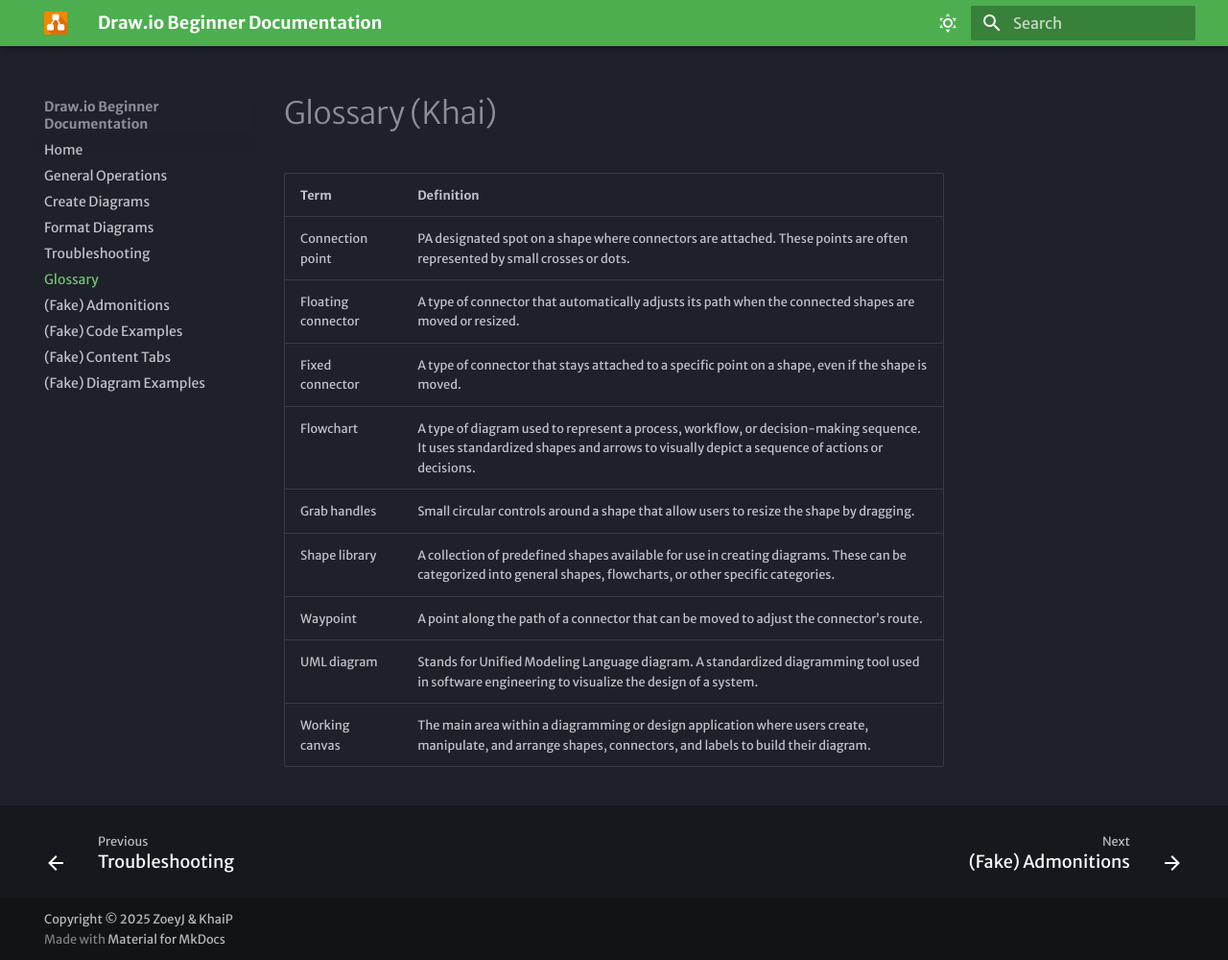
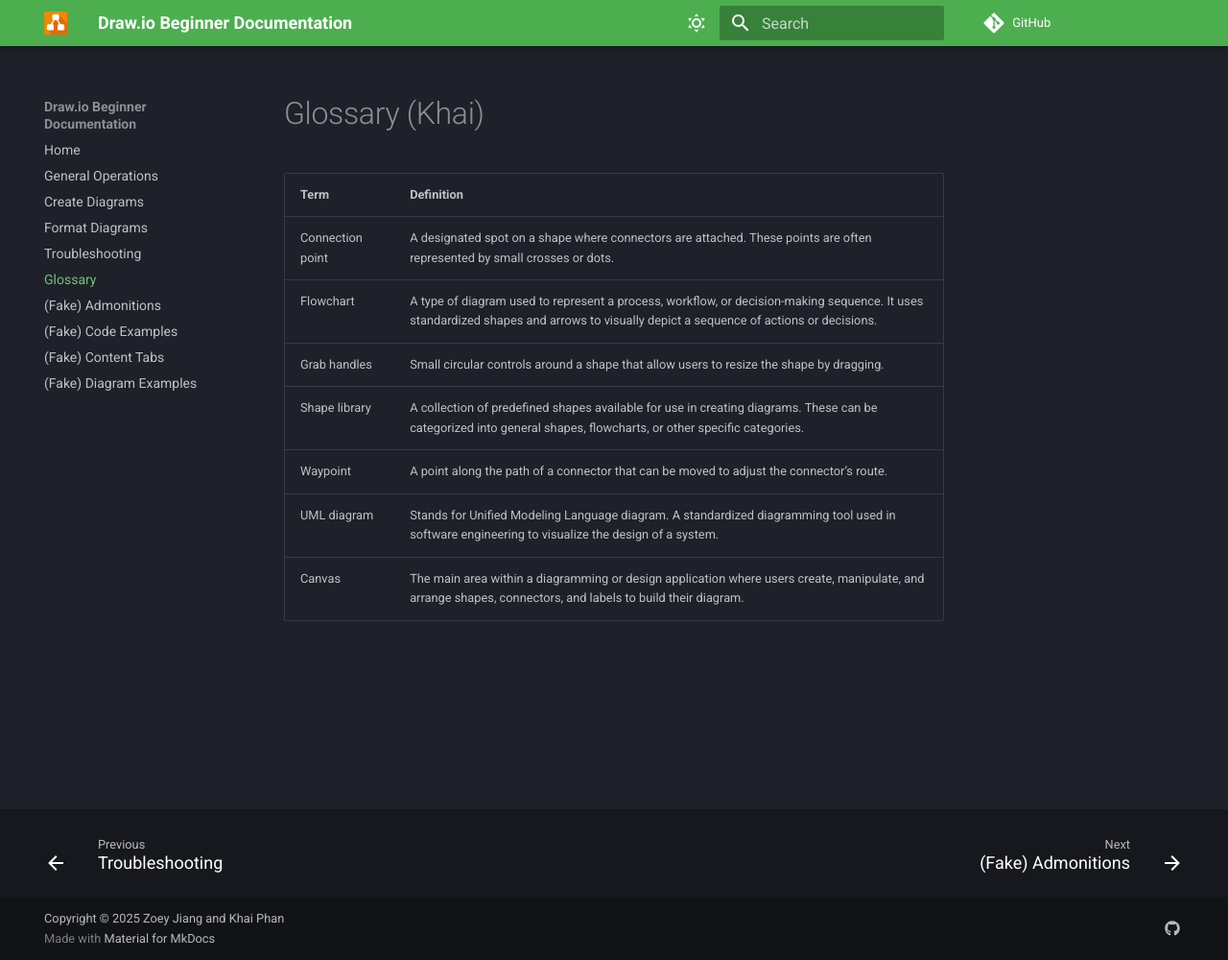
Before and after one commit to zoeyj3/2216_documentation, an MkDocs documentation site: the page built from docs/glossary.md, in a window 1280 px wide and 1000 px high. Shown: the whole window at 96% size. Built offline with MkDocs 1.6.1 and Material for MkDocs 9.7.7, drawn with Linux system fonts in a browser that asks for light colours; some web fonts are replaced; comment, search, counter and statistics services are not loaded.

Commit message:
Change text font

```diff
--- a/docs/glossary.md
+++ b/docs/glossary.md
@@ -2,12 +2,10 @@
 
 | Term                         | Definition                              |
 |------------------------------|-----------------------------------------|
-| Connection point   | PA designated spot on a shape where connectors are attached. These points are often represented by small crosses or dots. |
-| Floating connector   | A type of connector that automatically adjusts its path when the connected shapes are moved or resized. |
-| Fixed connector   | A type of connector that stays attached to a specific point on a shape, even if the shape is moved. |
+| Connection point   | A designated spot on a shape where connectors are attached. These points are often represented by small crosses or dots.|
 | Flowchart   | A type of diagram used to represent a process, workflow, or decision-making sequence. It uses standardized shapes and arrows to visually depict a sequence of actions or decisions. |
 | Grab handles   | Small circular controls around a shape that allow users to resize the shape by dragging. |
 | Shape library   | A collection of predefined shapes available for use in creating diagrams. These can be categorized into general shapes, flowcharts, or other specific categories. |
 | Waypoint   | A point along the path of a connector that can be moved to adjust the connector’s route. |
 | UML diagram   | Stands for Unified Modeling Language diagram. A standardized diagramming tool used in software engineering to visualize the design of a system. |
-| Working canvas   | The main area within a diagramming or design application where users create, manipulate, and arrange shapes, connectors, and labels to build their diagram. |
+| Canvas   | The main area within a diagramming or design application where users create, manipulate, and arrange shapes, connectors, and labels to build their diagram. |
--- a/mkdocs.yml
+++ b/mkdocs.yml
@@ -1,10 +1,24 @@
 site_name: Draw.io Beginner Documentation
-site_url: https://sitename.example
+
+nav:
+  - Home: index.md
+  - General Operations: general-operations.md
+  - Create Diagrams: create-diagrams.md
+  - Format Diagrams: format-diagrams.md
+  - Troubleshooting: troubleshooting.md
+  - Glossary: glossary.md
+  - (Fake) Admonitions: admonitions.md
+  - (Fake) Code Examples: code-examples.md
+  - (Fake) Content Tabs: content-tabs.md
+  - (Fake) Diagram Examples: diagram-examples.md
+
+repo_url: https://github.com/zoeyj3/2216_documentation
+
 theme:
   name: material
   font:
-    text: Merriweather Sans
-    code: Red Hat Mono
+    text: Roboto
+    code: Roboto Mono
   logo: assets/drawio-logo.png
   favicon: assets/drawio-logo.png
   features:
@@ -48,17 +62,12 @@
   - admonition
   - pymdownx.details
 
-nav:
-  - Home: index.md
-  - General Operations: general-operations.md
-  - Create Diagrams: create-diagrams.md
-  - Format Diagrams: format-diagrams.md
-  - Troubleshooting: troubleshooting.md
-  - Glossary: glossary.md
-  - (Fake) Admonitions: admonitions.md
-  - (Fake) Code Examples: code-examples.md
-  - (Fake) Content Tabs: content-tabs.md
-  - (Fake) Diagram Examples: diagram-examples.md
+extra:
+  social:
 
 
-copyright: Copyright &copy; 2025 ZoeyJ & KhaiP
+    - icon: fontawesome/brands/github
+      link: https://github.com/zoeyj3/2216_documentation
+      name: GitHub
+
+copyright: Copyright &copy; 2025 Zoey Jiang and Khai Phan
```
